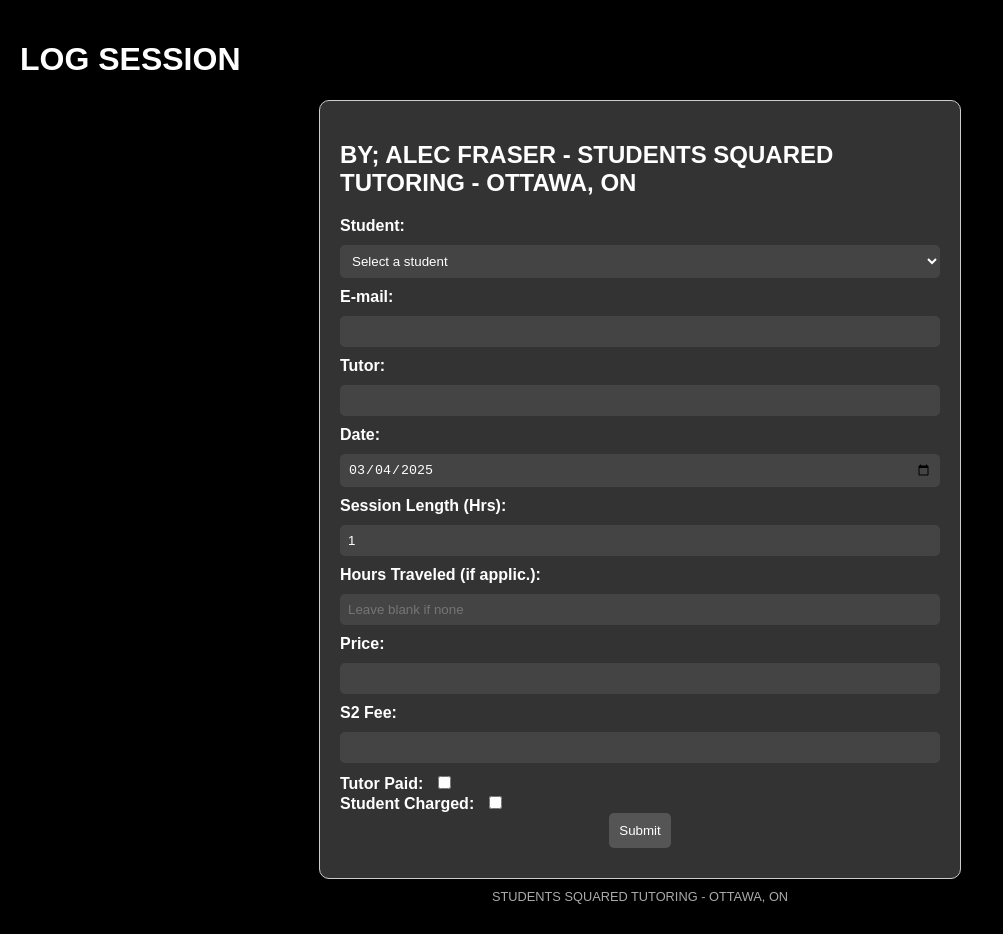
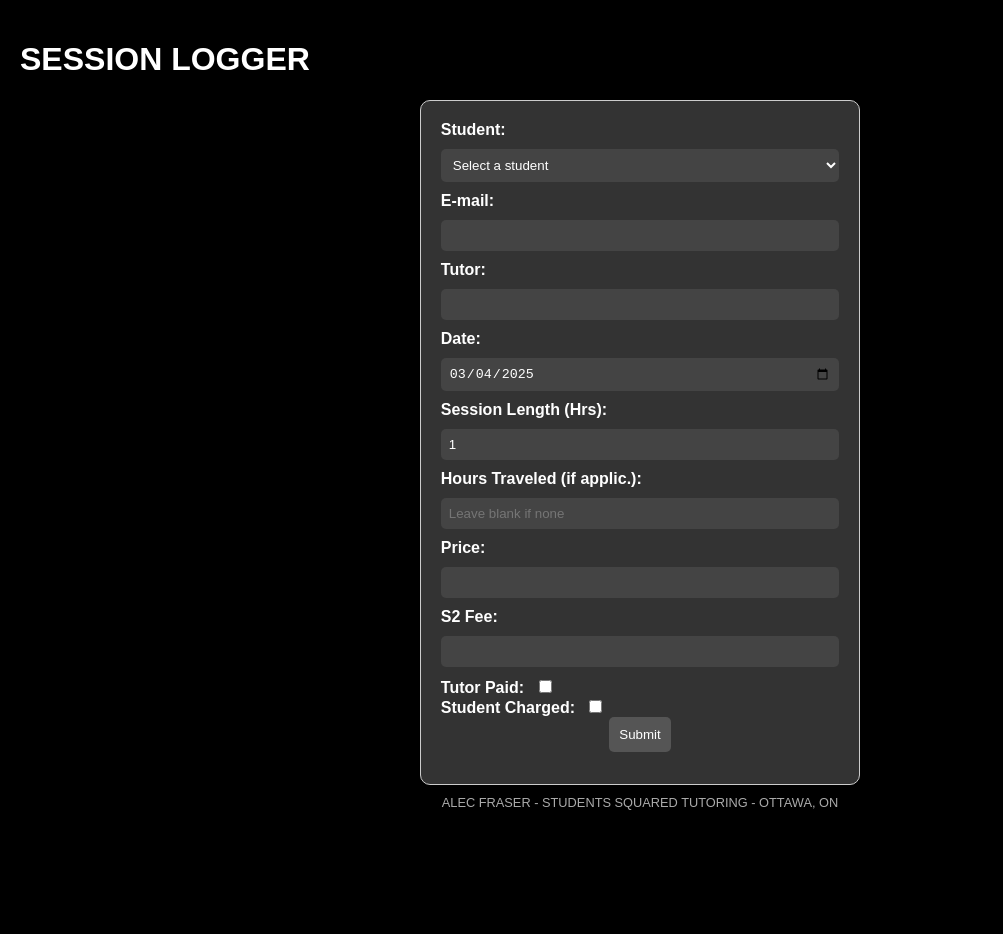
Before and after one commit to S2ADMINCAN/SESSIONS, a plain HTML site: page logsession.html in a window 1280 px wide. Shown: the whole page, without its empty margins (0-1003 px from the left). After the commit the page ends 840 px from the top, so only its background shows below. Drawn offline with Linux system fonts and the light colour scheme; a script that the page names is missing.

Commit message:
Update logsession.html

```diff
--- a/logsession.html
+++ b/logsession.html
@@ -3,7 +3,7 @@
 <head>
   <meta charset="UTF-8" />
   <meta name="viewport" content="width=device-width, initial-scale=1.0"/>
-  <h1>LOG SESSION</h1>
+  <h1>SESSION LOGGER</h1>
   <style>
     body {
       font-family: Arial, sans-serif;
@@ -68,7 +68,6 @@
 </head>
 <body>
   <div class="container">
-    <h2>BY; ALEC FRASER - STUDENTS SQUARED TUTORING - OTTAWA, ON</h2>
     <form id="sessionForm">
       <label for="student">Student:</label>
       <select id="student" required>
@@ -121,7 +120,7 @@
     </form>
   </div>
 
-  <footer>STUDENTS SQUARED TUTORING - OTTAWA, ON</footer>
+  <footer>ALEC FRASER - STUDENTS SQUARED TUTORING - OTTAWA, ON</footer>
 
   <!-- Load the new GIS library -->
   <script src="https://accounts.google.com/gsi/client" async defer></script>
```
